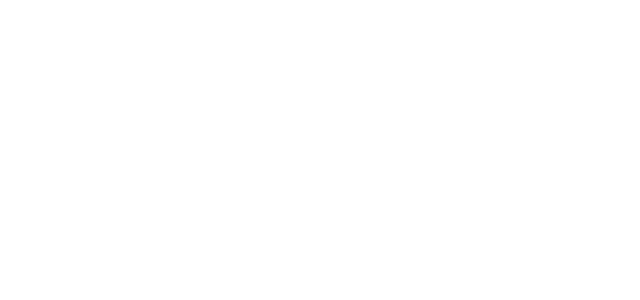
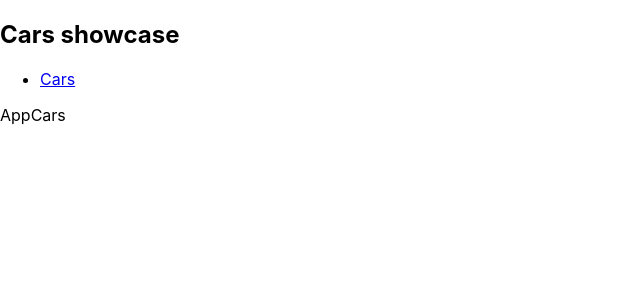
Before and after one commit to s-cumpalovic/cars-app, a React (Create React App) app: page /cars in a window 1280 px wide. Shown: the top 300 px of the page, without its empty margins (0-640 px from the left). Built offline with nearby package versions, Linux system fonts and the light colour scheme.

Commit message:
Navbar with Route functionallity: -IMPORTS: --bootstrap, router
-Implemented navbar functionallity with basic route to work with
-Created folder hiarchy:
--components
--pages

```diff
--- a/package.json
+++ b/package.json
@@ -6,8 +6,11 @@
     "@testing-library/jest-dom": "^5.16.5",
     "@testing-library/react": "^13.4.0",
     "@testing-library/user-event": "^13.5.0",
+    "bootstrap": "^5.2.2",
     "react": "^18.2.0",
+    "react-bootstrap": "^2.6.0",
     "react-dom": "^18.2.0",
+    "react-router-dom": "^5.3.0",
     "react-scripts": "5.0.1",
     "web-vitals": "^2.1.4"
   },
--- a/src/App.jsx
+++ b/src/App.jsx
@@ -1,7 +1,12 @@
 import './App.css';
+import Navbar from './components/Navbar';
+import Router from './Router';
 
 function App() {
-  return<div></div>
+  return<div>
+    <Navbar />
+    <Router />
+  </div>
 }
 
 export default App;
--- /dev/null
+++ b/src/Router.js
@@ -0,0 +1,13 @@
+import { Route, Switch } from "react-router-dom";
+import React from "react";
+import AppCars from "./components/AppCars";
+
+export default function Router() {
+  return (
+    <Switch>
+      <Route path="/cars">
+        <AppCars />
+      </Route>
+    </Switch>
+  );
+}
--- /dev/null
+++ b/src/components/AppCars.jsx
@@ -0,0 +1,7 @@
+import React from 'react'
+
+export default function AppCars() {
+  return (
+    <div>AppCars</div>
+  )
+}
--- /dev/null
+++ b/src/components/Navbar.jsx
@@ -0,0 +1,15 @@
+import React from "react";
+import { Link } from "react-router-dom";
+
+export default function Navbar() {
+  return (
+    <div className="nav">
+      <h2 className="nav-title">Cars showcase</h2>
+      <ul className="nav-list">
+        <li className="nav-item">
+          <Link to="/cars">Cars</Link>
+        </li>
+      </ul>
+    </div>
+  );
+}
```
Also changed, not shown: src/index.js (+9 -8 lines), 1 other file (tests, documents, lock files or other folders).
